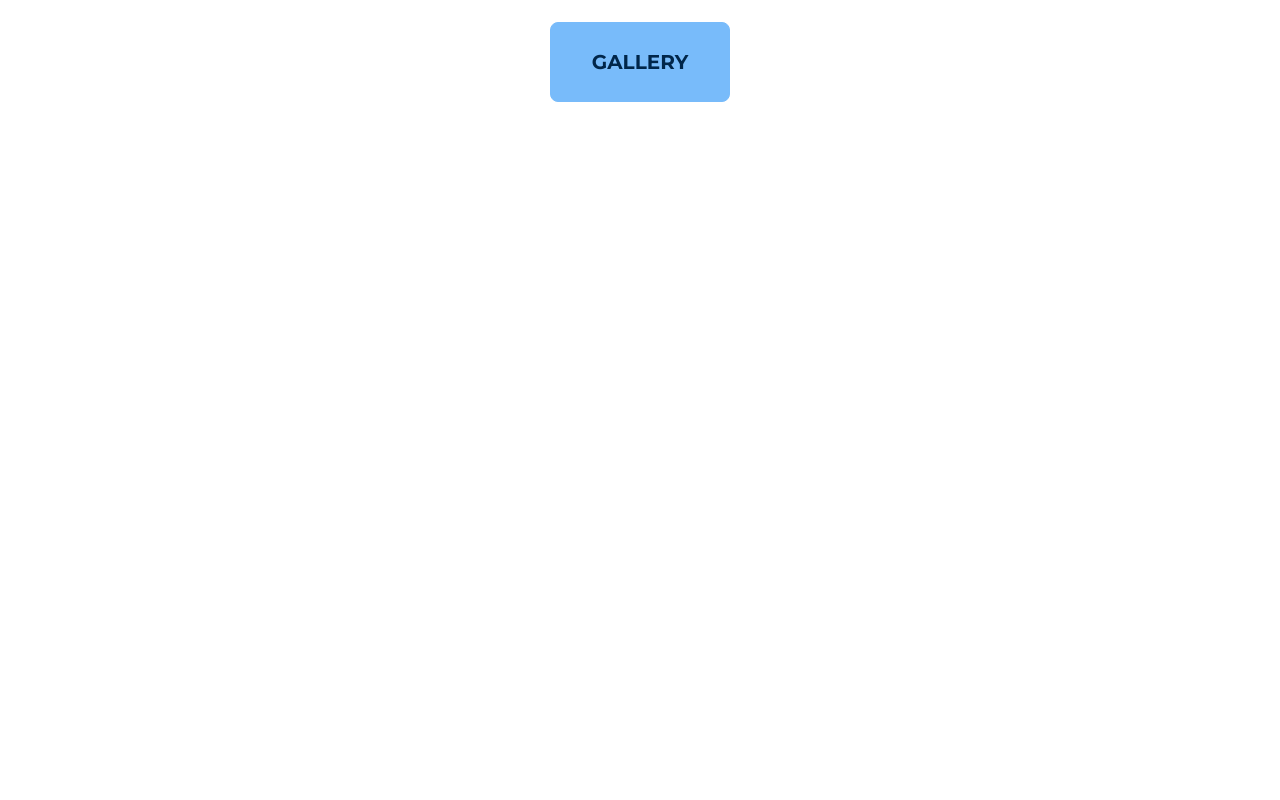
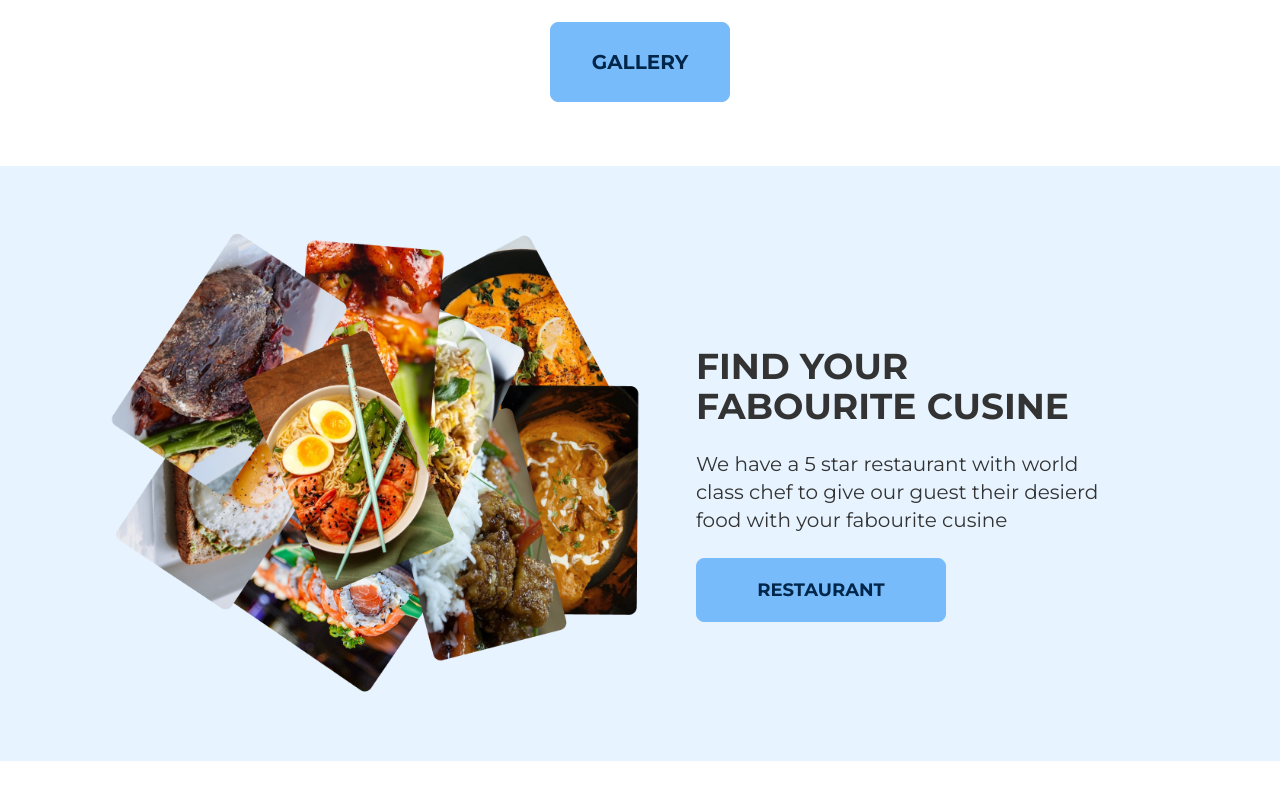
Before and after one commit to SDKishor/luxinn_hotel, a React (Create React App) app: page / in a window 1280 px wide. Shown: the part 3650-4450 px from the top of the page. Before the commit the page ends 4276 px from the top, so only its background shows below. Built offline with nearby package versions, Linux system fonts and the light colour scheme.

Commit message:
restaurant banarsec done.

```diff
--- a/src/index.css
+++ b/src/index.css
@@ -68,3 +68,7 @@ code {
 .vectorArrow {
   background-image: url("../src/assets/Vector 1.svg");
 }
+
+.foodGroupImage {
+  background-image: url("../src/assets/Group\ 33.png");
+}
--- a/src/pages/Home.jsx
+++ b/src/pages/Home.jsx
@@ -1,6 +1,8 @@
 import React, { useEffect, useState } from "react";
 import { RoomCard } from "../components/RoomCard";
 import { ShowCaseCard } from "../components/ShowCaseCard";
+
+import foodGroupImage from "../assets/Group 33.png";
 
 export const Home = () => {
   const [windowSize, setWindowSize] = useState(getWindowSize());
@@ -107,6 +109,26 @@ export const Home = () => {
           Gallery
         </button>
       </section>
+
+      <section className="w-full bg-secondary flex items-center justify-center my-10">
+        <div className="flex w-10/12 max-md:flex-col py-16">
+          <div className="h-auto flex-1  flex items-center justify-center">
+            <img src={foodGroupImage} alt="" />
+          </div>
+          <div className="flex-1 flex flex-col justify-center box-border max-md:text-center pt-10">
+            <h2 className="text-4xl uppercase font-bold px-14 max-md:text-2xl max-md:px-2 ">
+              find your fabourite cusine
+            </h2>
+            <p className="text-xl px-14 py-6 max-md:text-base max-md:px-2">
+              We have a 5 star restaurant with world class chef to give our
+              guest their desierd food with your fabourite cusine
+            </p>
+            <button className="btn btn-primary btn-lg mx-14 w-[250px] max-md:mx-auto">
+              Restaurant
+            </button>
+          </div>
+        </div>
+      </section>
     </main>
   );
 };
```
